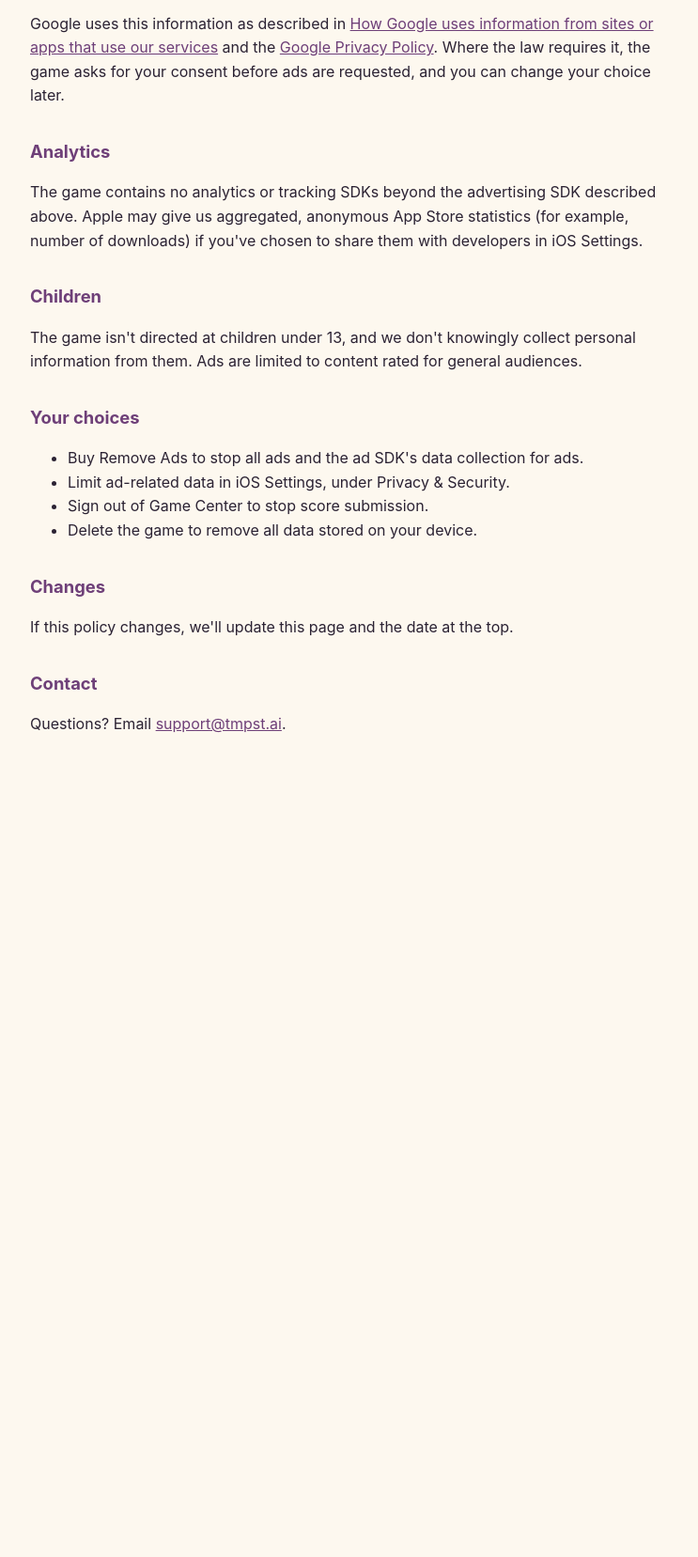
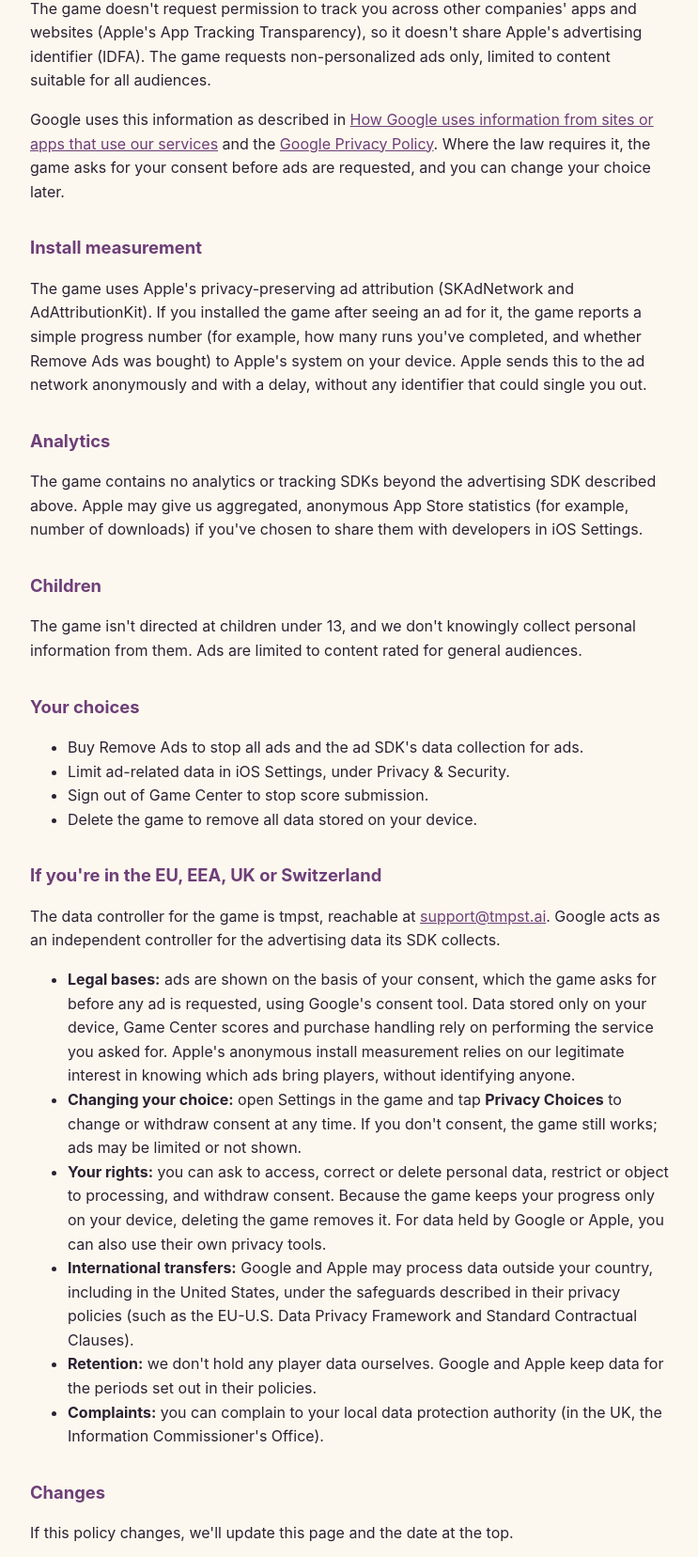
Before and after one commit to bingoboobah/tmpst-site, a plain HTML site: page flappybara/privacy/index.html in a window 1280 px wide. Shown: the part 1140-2797 px from the top of the page at 94% size, without its empty margins (268-1011 px from the left). Before the commit the page ends 2004 px from the top, so only its background shows below. Drawn offline with Linux system fonts and the light colour scheme.

Commit message:
Privacy policy: GDPR/UK section, rewarded ads, install measurement, Wardrobe
Co-Authored-By: Claude Opus 5.5 <noreply@anthropic.com>

```diff
--- a/flappybara/privacy/index.html
+++ b/flappybara/privacy/index.html
@@ -20,12 +20,12 @@
 <body>
 <main>
 <h1>Flappybara Privacy Policy</h1>
-<p class="muted">Last updated: November 11, 2026</p>
+<p class="muted">Last updated: November 14, 2026</p>
 
 <p>Flappybara ("the game") is made by tmpst ("we", "us"). This policy explains what information the game uses and why. We don't run our own servers for the game, we don't ask you to create an account, and we don't sell your personal information.</p>
 
 <h2>Information stored on your device</h2>
-<p>The game saves your progress on your device: best score, yuzu collected, medals, settings (music and sound on or off), and whether you've bought Remove Ads. This data stays on your device. We don't receive it. Deleting the game deletes it.</p>
+<p>The game saves your progress on your device: best score, yuzu collected, medals, the Wardrobe items you've unlocked and are wearing, settings (music and sound on or off), and whether you've bought Remove Ads. This data stays on your device. We don't receive it. Deleting the game deletes it.</p>
 
 <h2>Game Center</h2>
 <p>If you're signed in to Apple Game Center, the game submits your best score to the Flappybara leaderboard. Apple shows your Game Center nickname and score to other players. Apple handles this data under the <a href="https://www.apple.com/legal/privacy/">Apple Privacy Policy</a>. You can sign out of Game Center in iOS Settings at any time.</p>
@@ -34,7 +34,7 @@
 <p>The optional "Remove Ads" purchase is processed entirely by Apple through the App Store. We never see your payment details. We only receive confirmation of whether the purchase was made, so the game can turn off ads.</p>
 
 <h2>Advertising</h2>
-<p>If you haven't bought Remove Ads, the game occasionally shows full-screen ads provided by Google AdMob. To deliver ads, measure them and prevent fraud, Google's Mobile Ads SDK may collect information such as:</p>
+<p>If you haven't bought Remove Ads, the game occasionally shows full-screen ads provided by Google AdMob. It also offers optional reward videos (for example, "Keep Paddling" for a bonus life): these play only if you tap them. If you've bought Remove Ads, the game shows no ads of any kind and never starts the advertising SDK; the rewards become free. To deliver ads, measure them and prevent fraud, Google's Mobile Ads SDK may collect information such as:</p>
 <ul>
   <li>device information (model, operating system version, an app-specific device identifier)</li>
   <li>your IP address and the approximate location derived from it</li>
@@ -42,6 +42,9 @@
 </ul>
 <p>The game doesn't request permission to track you across other companies' apps and websites (Apple's App Tracking Transparency), so it doesn't share Apple's advertising identifier (IDFA). The game requests non-personalized ads only, limited to content suitable for all audiences.</p>
 <p>Google uses this information as described in <a href="https://policies.google.com/technologies/partner-sites">How Google uses information from sites or apps that use our services</a> and the <a href="https://policies.google.com/privacy">Google Privacy Policy</a>. Where the law requires it, the game asks for your consent before ads are requested, and you can change your choice later.</p>
+
+<h2>Install measurement</h2>
+<p>The game uses Apple's privacy-preserving ad attribution (SKAdNetwork and AdAttributionKit). If you installed the game after seeing an ad for it, the game reports a simple progress number (for example, how many runs you've completed, and whether Remove Ads was bought) to Apple's system on your device. Apple sends this to the ad network anonymously and with a delay, without any identifier that could single you out.</p>
 
 <h2>Analytics</h2>
 <p>The game contains no analytics or tracking SDKs beyond the advertising SDK described above. Apple may give us aggregated, anonymous App Store statistics (for example, number of downloads) if you've chosen to share them with developers in iOS Settings.</p>
@@ -57,6 +60,17 @@
   <li>Delete the game to remove all data stored on your device.</li>
 </ul>
 
+<h2>If you're in the EU, EEA, UK or Switzerland</h2>
+<p>The data controller for the game is tmpst, reachable at <a href="mailto:support@tmpst.ai">support@tmpst.ai</a>. Google acts as an independent controller for the advertising data its SDK collects.</p>
+<ul>
+  <li><strong>Legal bases:</strong> ads are shown on the basis of your consent, which the game asks for before any ad is requested, using Google's consent tool. Data stored only on your device, Game Center scores and purchase handling rely on performing the service you asked for. Apple's anonymous install measurement relies on our legitimate interest in knowing which ads bring players, without identifying anyone.</li>
+  <li><strong>Changing your choice:</strong> open Settings in the game and tap <strong>Privacy Choices</strong> to change or withdraw consent at any time. If you don't consent, the game still works; ads may be limited or not shown.</li>
+  <li><strong>Your rights:</strong> you can ask to access, correct or delete personal data, restrict or object to processing, and withdraw consent. Because the game keeps your progress only on your device, deleting the game removes it. For data held by Google or Apple, you can also use their own privacy tools.</li>
+  <li><strong>International transfers:</strong> Google and Apple may process data outside your country, including in the United States, under the safeguards described in their privacy policies (such as the EU-U.S. Data Privacy Framework and Standard Contractual Clauses).</li>
+  <li><strong>Retention:</strong> we don't hold any player data ourselves. Google and Apple keep data for the periods set out in their policies.</li>
+  <li><strong>Complaints:</strong> you can complain to your local data protection authority (in the UK, the Information Commissioner's Office).</li>
+</ul>
+
 <h2>Changes</h2>
 <p>If this policy changes, we'll update this page and the date at the top.</p>
 
```
